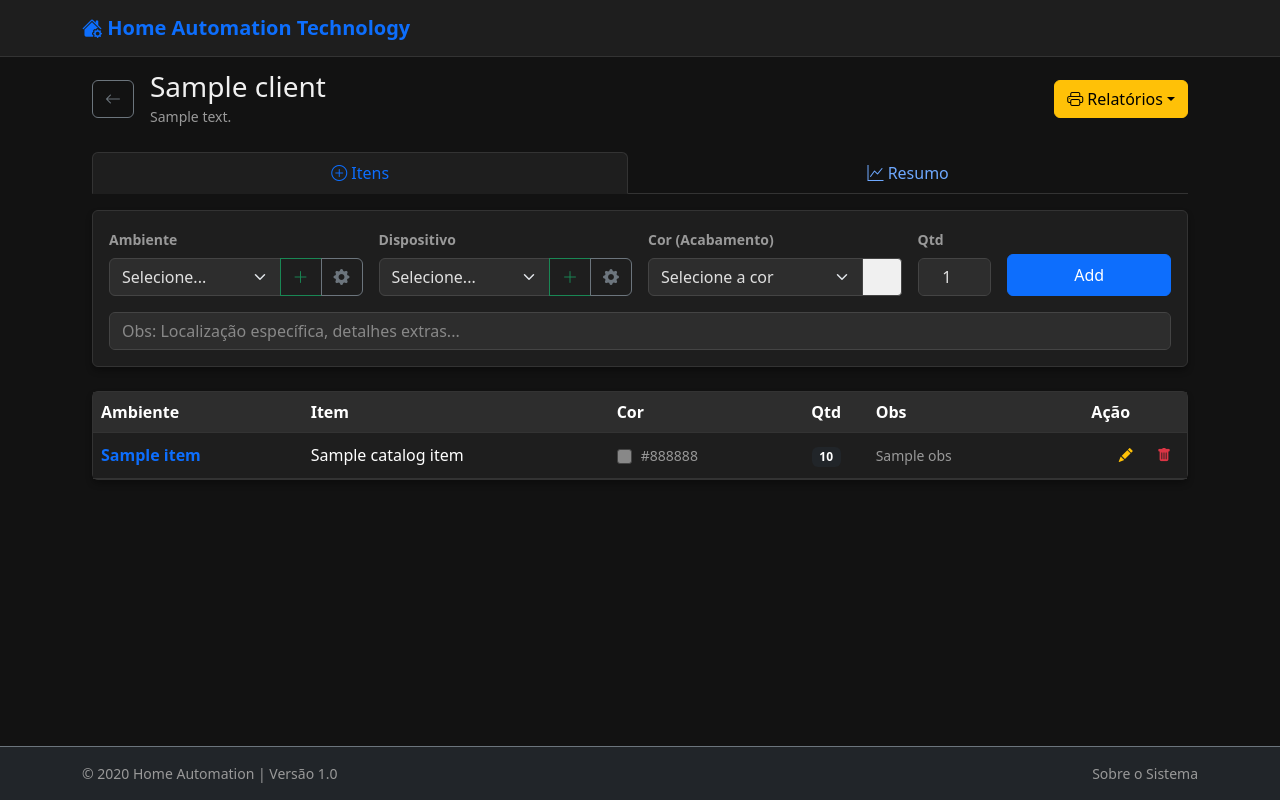
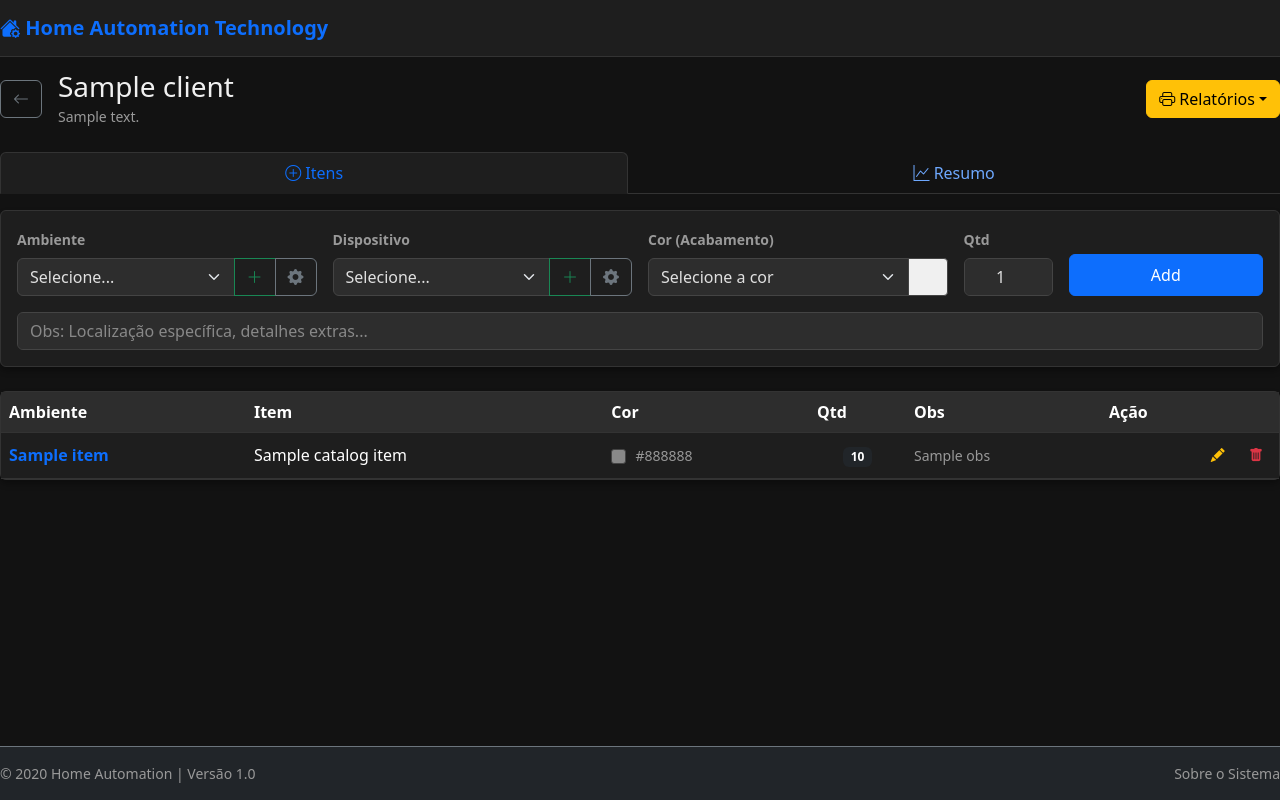
Before and after one commit to maiconferreiraa/consultoria, a Flask app: template templates/gerenciar_projeto.html in a window 1280 px wide. Run offline with Flask 3, Linux system fonts and the light colour scheme; the template is opened without the code that fills it: most values are stand-ins (such as "Sample title", 1, 10 or a date in 2020).

Commit message:
ADD: Ajuste largura

```diff
--- a/templates/base.html
+++ b/templates/base.html
@@ -16,6 +16,9 @@
             background-color: #121212 !important;
             padding-top: 70px;
             padding-bottom: 60px;
+            /* NOVO: Remove margens/padding externos do body */
+            padding-left: 0;
+            padding-right: 0;
         }
         .navbar { background-color: #1e1e1e !important; border-bottom: 1px solid #333; }
         .navbar-brand { color: #0d6efd !important; }
@@ -43,12 +46,22 @@
 
         .navbar-title-link { cursor: pointer; }
         .navbar-title-link:hover { opacity: 0.8; }
+
+        /* --- FORÇA LARGURA MÁXIMA PARA 100% --- */
+        .container-fluid {
+            width: 100% !important;
+            /* Zera o padding lateral padrão que o Bootstrap
+               pode manter em container-fluid */
+            padding-left: 0 !important;
+            padding-right: 0 !important;
+        }
+        /* -------------------------------------- */
     </style>
 </head>
 
 <body>
     <nav class="navbar navbar-expand-lg navbar-dark bg-dark mb-4 fixed-top">
-        <div class="container">
+        <div class="container-fluid"> <!-- NOVO: Aplica container-fluid à nav bar -->
 
             <!-- TÍTULO DINÂMICO E EDITÁVEL -->
             <a class="navbar-brand fw-bold navbar-title-link"
@@ -67,7 +80,9 @@
         </div>
     </nav>
 
-    <div class="container">
+    <!-- PONTO DE INJEÇÃO DO CONTEÚDO PRINCIPAL -->
+    <!-- MUDADO: De "container" para "container-fluid" -->
+    <div class="container-fluid">
         {% block content %}{% endblock %}
     </div>
 
@@ -163,7 +178,7 @@
 
     <!-- Rodapé FIXO (fixed-bottom) -->
     <footer class="bg-dark border-top border-secondary py-3 fixed-bottom">
-        <div class="container d-flex justify-content-between align-items-center">
+        <div class="container-fluid d-flex justify-content-between align-items-center"> <!-- NOVO: Aplica container-fluid aqui também -->
             <small class="text-muted">&copy; {{ now.year if now is defined else 2025 }} Home Automation | Versão 1.0</small>
 
             <a href="#" class="text-muted small text-decoration-none"
--- a/templates/gerenciar_projeto.html
+++ b/templates/gerenciar_projeto.html
@@ -401,7 +401,7 @@
         <div class="card">
             <div class="table-responsive">
                 <table class="table table-hover align-middle mb-0">
-                    <thead class="table-light"><tr><th>Ambiente</th><th>Item</th><th class="d-none d-md-table-cell">Cor</th><th class="text-center">Qtd</th><th>Obs</th><th class="text-center">Ação</th></tr></thead>
+                    <thead class="table-light"><tr><th>Ambiente</th><th>Item</th><th>Cor</th><th>Qtd</th><th>Obs</th><th>Ação</th></tr></thead>
                     <tbody>
                         {% for item in project.items %}
                         <tr>
```
